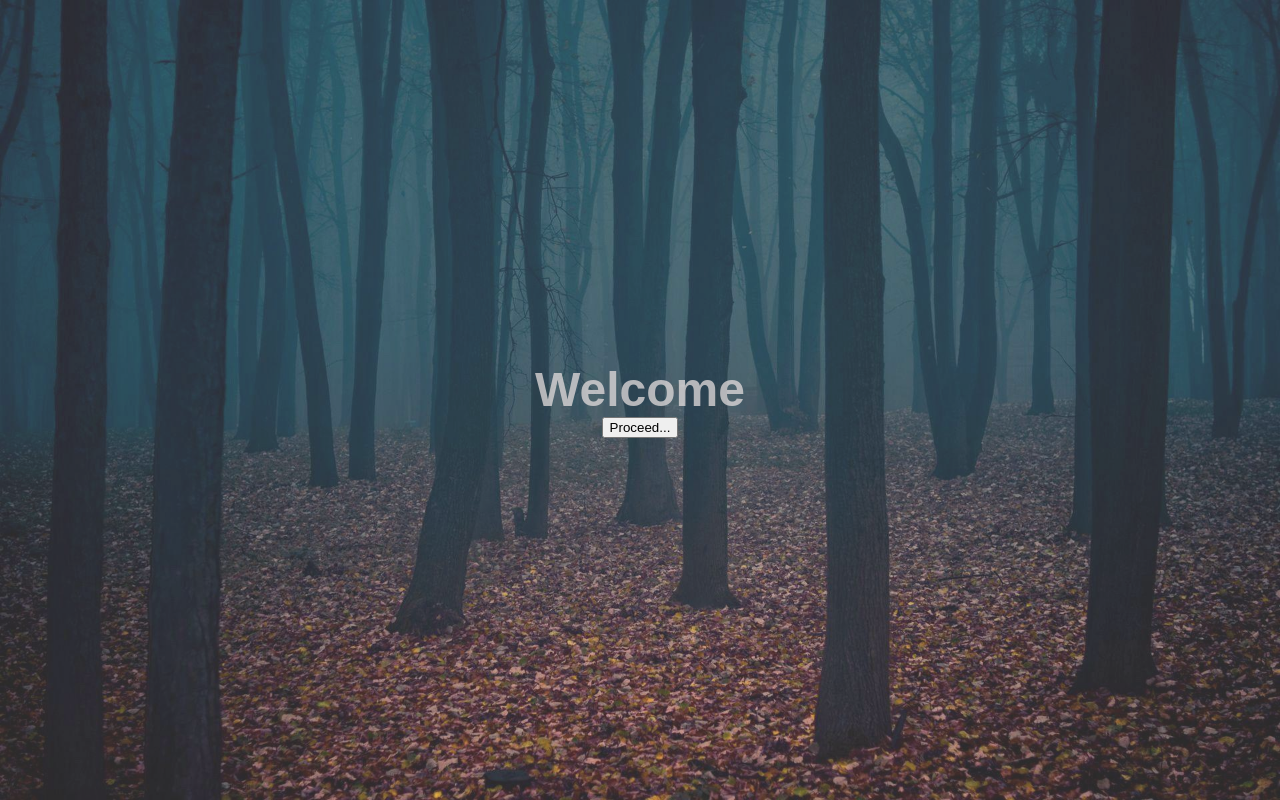
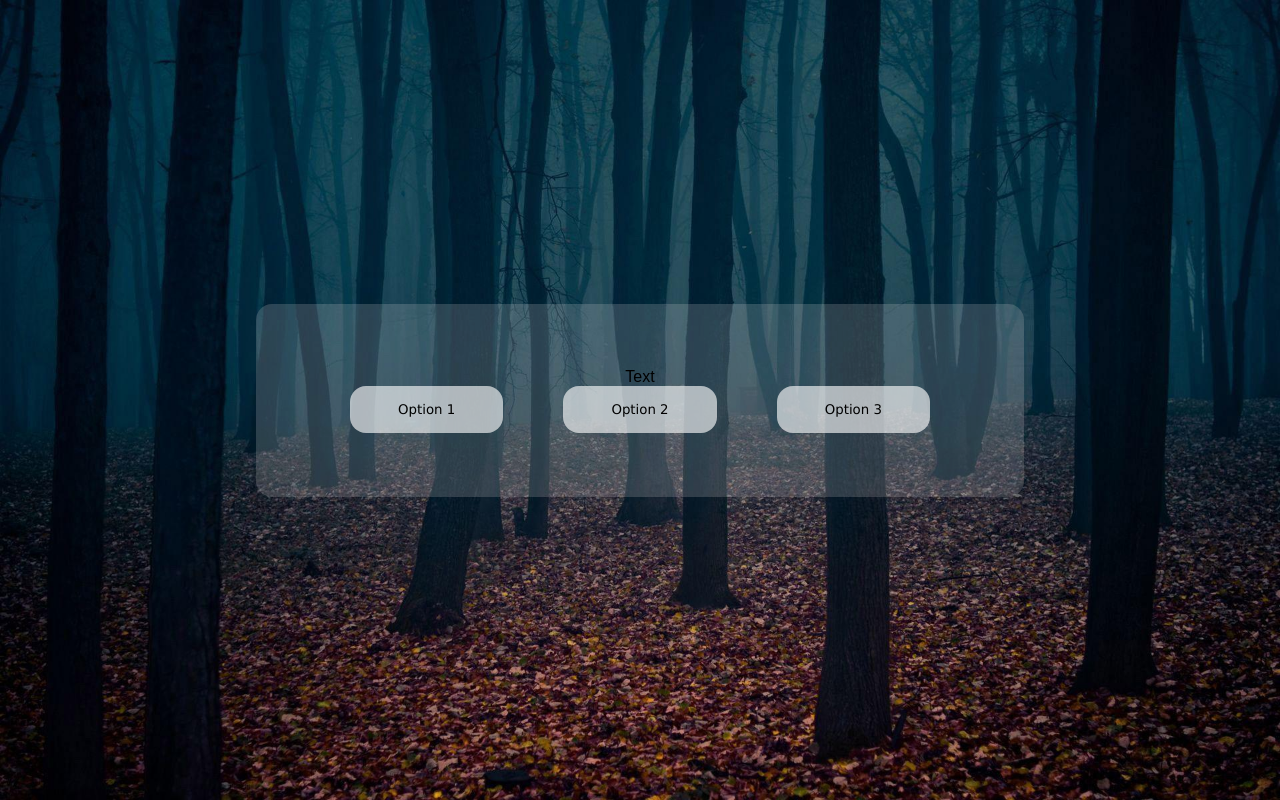
Before and after one commit to miaherman/JS-laboration1, a plain HTML site: page index.html in a window 1280 px wide. Drawn offline with Linux system fonts and the light colour scheme.

Commit message:
added options and js code

```diff
--- a/index.html
+++ b/index.html
@@ -5,12 +5,16 @@
     <meta name="viewport" content="width=device-width, initial-scale=1.0">
     <title>The other realm</title>
     <link rel="stylesheet" a href="style.css">
-    <script src="script.js"></script>
+    <script defer src="script.js"></script>
 </head>
 <body>
-    <div class="main-body">
-         <h1>Welcome</h1>
-            <button onclick="proceedPrompt">Proceed...</button>
+    <div class="container">
+        <div id="text">Text</div>
+        <div id="btn-choices"class="btn-order">
+        <button class="btn">Option 1</button>
+        <button class="btn">Option 2</button>
+        <button class="btn">Option 3</button>
+        </div>
     </div>
 
 </body>
--- a/script.js
+++ b/script.js
@@ -1,11 +1,41 @@
-function proceedPrompt() {
-    let txt;
-    let person = prompt("Please enter your name");
-    if
-        (person == null) || person == "") {
-        txt = "I've seen more spine in jellyfish.";
+const textelement = document.getElementById('text')
+const btnChoicesElement = document.getElementById('btn-choices')
+
+let state= {}
+
+function startGame() {
+    state = {}
+    showTextNode(1)
+}
+
+function showTextNode(textNodeIndex) {
+    const textNode = textNodes.find(textNode => textNode.id === textNodeIndex)
+    textElement.innerText = textNode.text
+}
+
+function selectOption(option) {
+
+}
+
+const textNodes = [
+    {
+        id: 1,
+        text: 'Welcome to the other realm, in order to enter safely you have to answer a question as old as time. Proceed with caution and beware of the entities you may encounter along the way. The enteties may grant you a special gift, if you manage to please them. The riddle is as follows: What do sea monsters eat?',
+        options: [
+            {
+                text: 'I scream',
+                setState: { blackSwoord: true },
+                nextText: 2
+            },
+            {
+                text: 'I scream',
+                nextText: 2
+            }
+        ]
+    },
+    {
+        id:2
     }
-    else {
-        txt = "Hello" + person + "." + ""
-    }
-}
+]
+
+startGame()
--- a/style.css
+++ b/style.css
@@ -1,5 +1,7 @@
 html, body {
     display: flex;
+    justify-content: center;
+    align-items: center;
     height: 100%;
     width: 100%;
     margin: 0;
@@ -9,14 +11,13 @@ html, body {
 
 }
 
-.main-body{
-    display: flex;
-    flex-direction: column;
-    justify-content: center;
-    align-items: center;
+.container {
     text-align: center;
     background-color: #ddd9d931;
-    width: 100%;
+    width: 40rem;
+    padding: 4rem;
+    border-radius: 1rem;
+
 }
 
 
@@ -25,3 +26,16 @@ h1 {
     font-size: 3rem;
     color: #e6dfdfbd;
 }
+
+.btn-order {
+    display: flex;
+    justify-content: space-around;
+}
+
+.btn {
+    background-color: #ffffff9f;
+    border-radius: 1rem 1rem;
+    padding: 1rem 3rem;
+    border: 0rem;
+    font-family: Verdana, Geneva, Tahoma, sans-serif;
+}
```
